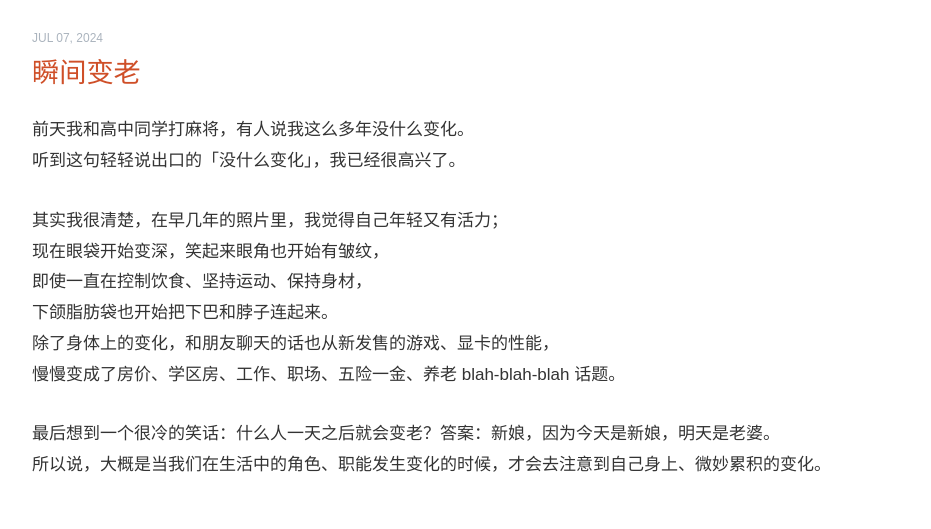
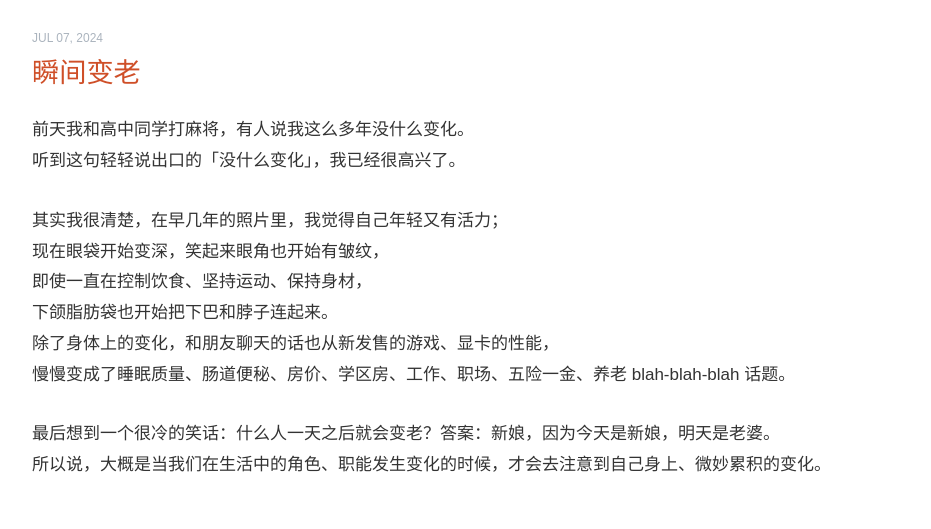
Before and after one commit to Boysoc/n2g, an Astro site: page /tags/others in a window 1280 px wide. Shown: the part 219-748 px from the top of the page, without its empty margins (168-1099 px from the left). Built offline with nearby package versions, Linux system fonts and the light colour scheme; Astro itself is replaced by a stand-in of ours.

Commit message:
Update 2024-07-07.md

```diff
--- a/src/content/blog/2024-07-07.md
+++ b/src/content/blog/2024-07-07.md
@@ -9,6 +9,6 @@ draft: false
 
 前天我和高中同学打麻将，有人说我这么多年没什么变化。<br/>听到这句轻轻说出口的「没什么变化」，我已经很高兴了。
 
-其实我很清楚，在早几年的照片里，我觉得自己年轻又有活力；<br/>现在眼袋开始变深，笑起来眼角也开始有皱纹，<br/>即使一直在控制饮食、坚持运动、保持身材，<br/>下颌脂肪袋也开始把下巴和脖子连起来。<br/>除了身体上的变化，和朋友聊天的话也从新发售的游戏、显卡的性能，<br/>慢慢变成了房价、学区房、工作、职场、五险一金、养老 blah-blah-blah 话题。
+其实我很清楚，在早几年的照片里，我觉得自己年轻又有活力；<br/>现在眼袋开始变深，笑起来眼角也开始有皱纹，<br/>即使一直在控制饮食、坚持运动、保持身材，<br/>下颌脂肪袋也开始把下巴和脖子连起来。<br/>除了身体上的变化，和朋友聊天的话也从新发售的游戏、显卡的性能，<br/>慢慢变成了睡眠质量、肠道便秘、房价、学区房、工作、职场、五险一金、养老 blah-blah-blah 话题。
 
 最后想到一个很冷的笑话：什么人一天之后就会变老？答案：新娘，因为今天是新娘，明天是老婆。<br/>所以说，大概是当我们在生活中的角色、职能发生变化的时候，才会去注意到自己身上、微妙累积的变化。
```
